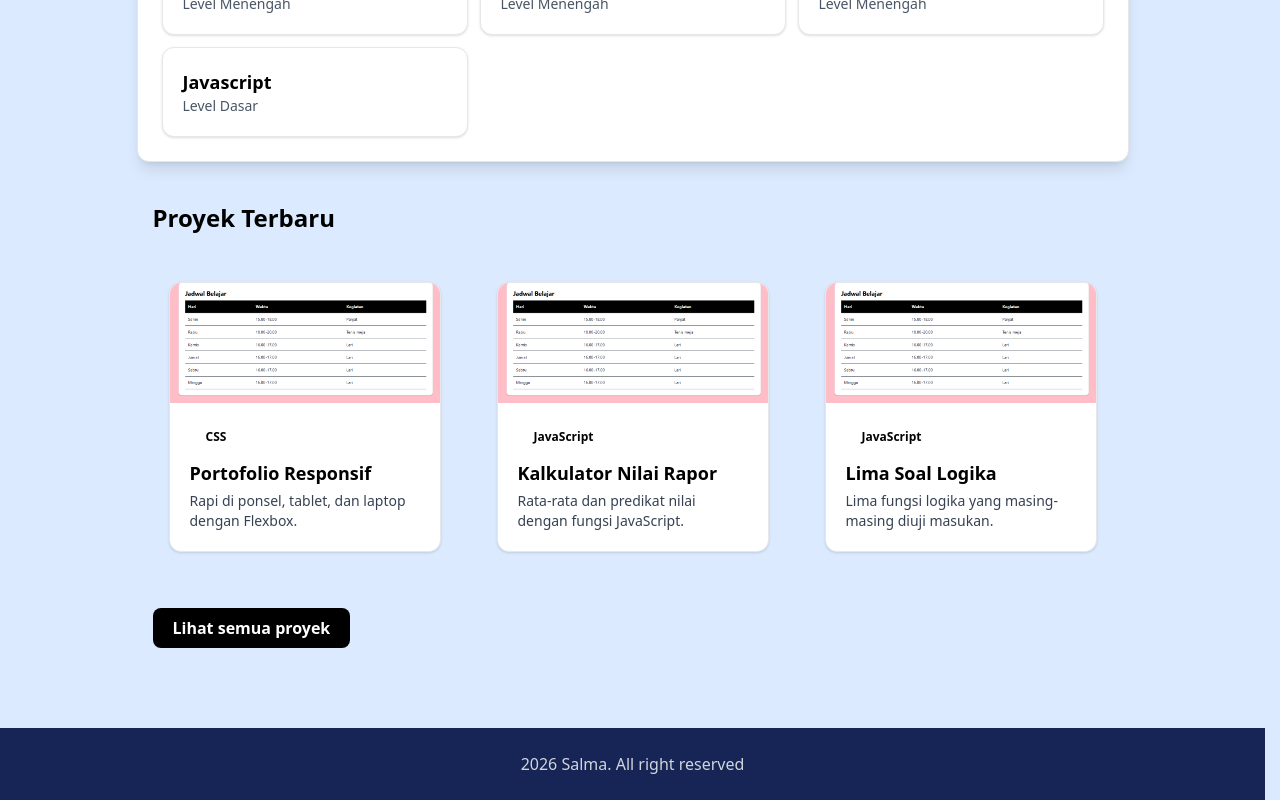
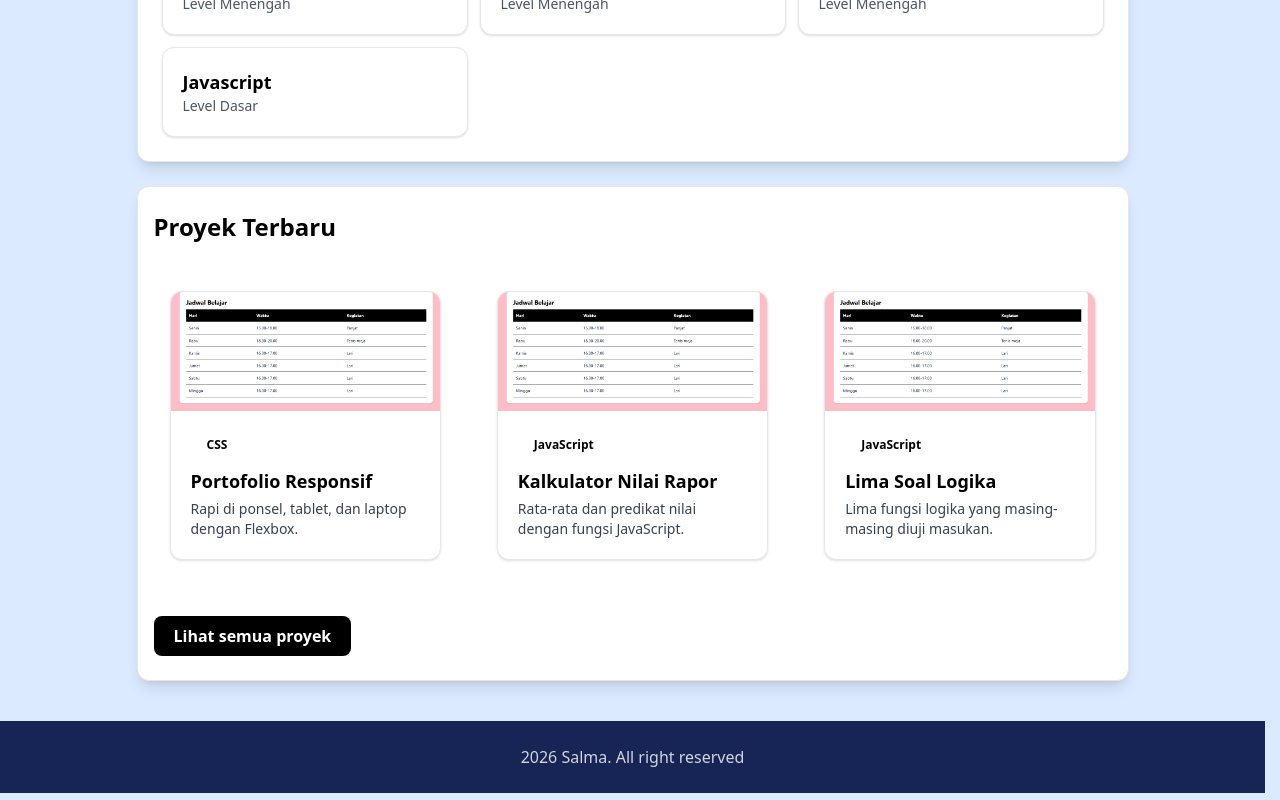
Before and after one commit to Salma069/portfolio-next, a Next.js app: page / in a window 1280 px wide. Shown: the part 422-1222 px from the top of the page. Built offline with nearby package versions, Linux system fonts and the light colour scheme.

Commit message:
feat:warna cardproyek dark

```diff
--- a/src/app/page.js
+++ b/src/app/page.js
@@ -12,7 +12,7 @@ const skills = [
   { nama: "Javascript", level: "Dasar" },
 ];
 
-const proyekTerbaru = proyek.slice(-3);
+const proyekTerbaru = proyek.slice(+3);
 
 export default function Home() {
   return (
@@ -40,7 +40,7 @@ export default function Home() {
       </section>
 
       {/* pROYEK */}
-      <section className="mx-auto max-w-5xl px-4 py-10">
+      <section className="mx-auto mt-6 max-w-5xl px-4 rounded-xl border border-gray-200 bg-white  dark:bg-gray-800 dark:border-gray-600 p-6 shadow-lg md: grid-cols-3">
         <h2 className="mb-4 text-2xl font-bold text-utama dark:text-blue-300" >Proyek Terbaru</h2>
         <div className="grid gap-6 md:grid-cols-3">
           {proyekTerbaru.map((item) => (
--- a/src/components/ProyekCard.jsx
+++ b/src/components/ProyekCard.jsx
@@ -5,7 +5,7 @@ export default function ProyekCard({ proyek }) {
   return (
   <main className="mx-auto w-full max-w-7xl px-4 py-8">            <Link
       href={`/proyek/${proyek.slug}`}
-      className="block overflow-hidden rounded-xl border border-gray-200 dark:border-gray-900 bg-white dark:bg-gray-800 shadow-sm hover:shadow-md"
+      className="block overflow-hidden rounded-xl border border-gray-200 dark:border-gray-900 bg-white dark:bg-gray-900 shadow-sm hover:shadow-md"
     >
       <Image
         src={proyek.gambar}
```
